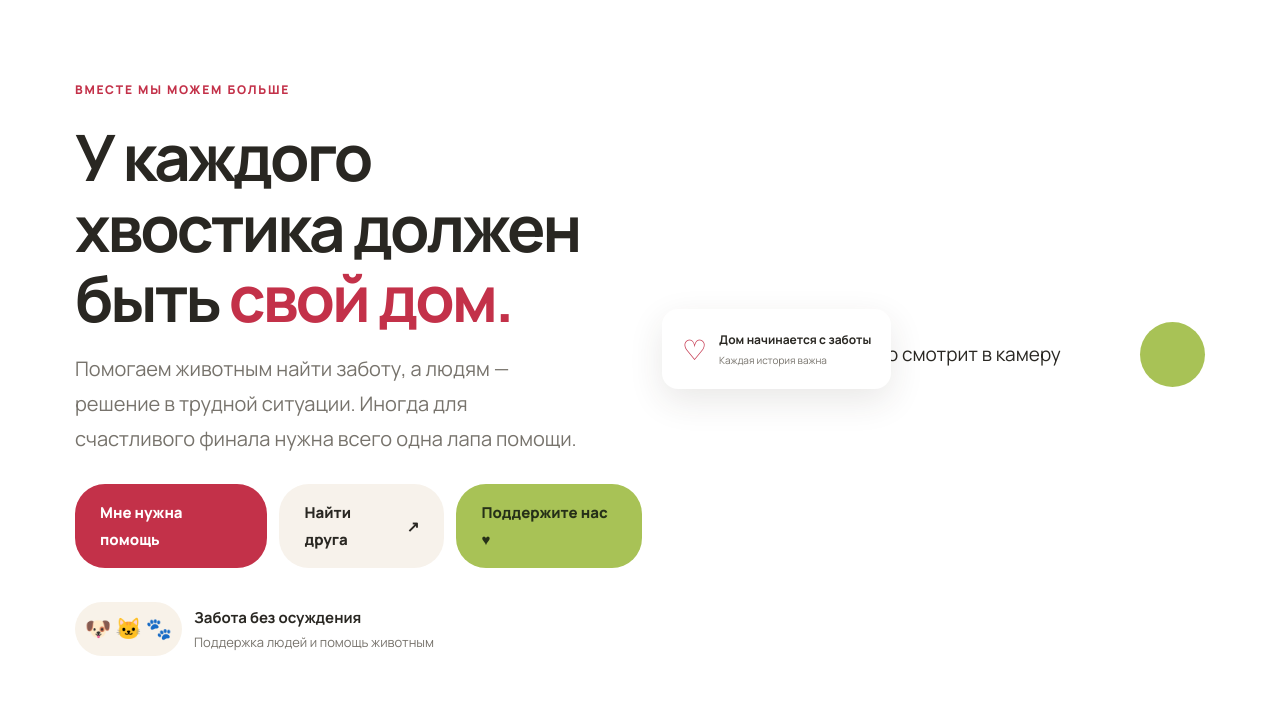
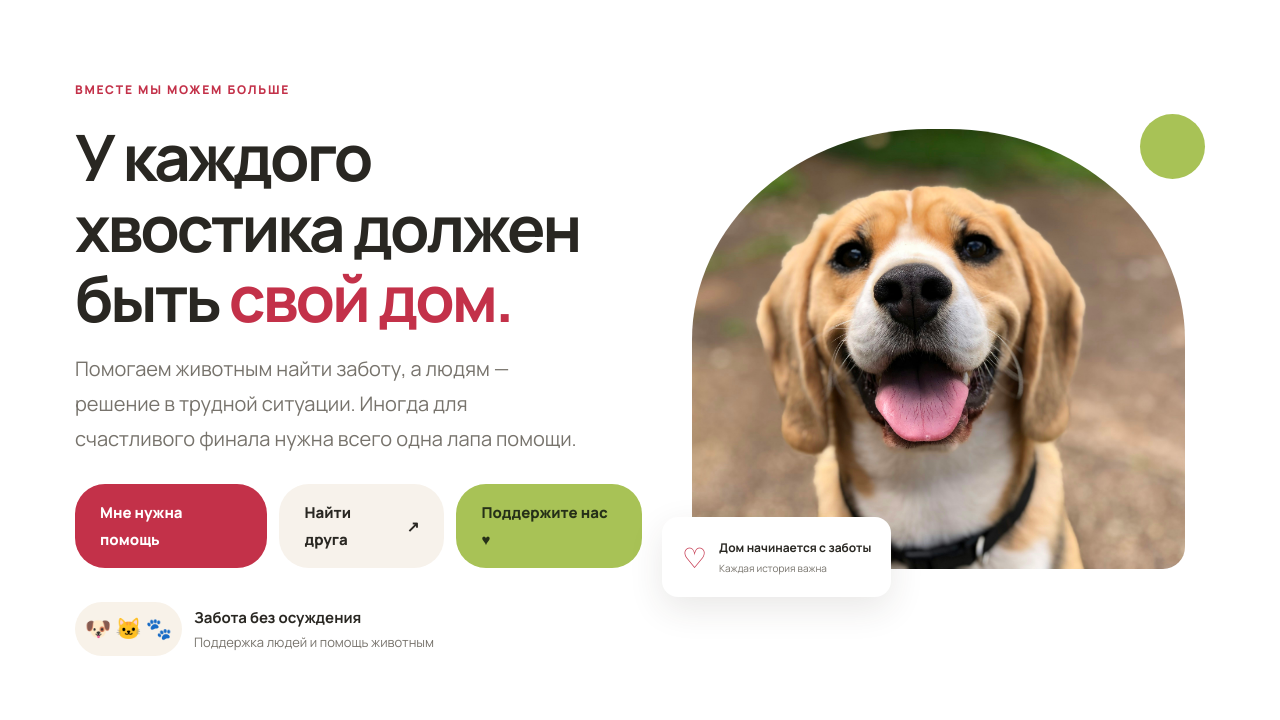
Before and after one commit to alexshrekoff/lapa_pomoschi, a plain HTML site: page index.html in a window 1280 px wide. Shown: the part 80-800 px from the top of the page. Drawn offline with Linux system fonts and the light colour scheme.

Commit message:
Update index.html

```diff
--- a/index.html
+++ b/index.html
@@ -30,7 +30,7 @@
     <div class="hero-note"><span class="avatar-stack">🐶 🐱 🐾</span><span><b>Забота без осуждения</b><small>Поддержка людей и помощь животным</small></span></div>
   </div>
   <div class="hero-art">
-    <img src="собака1?auto=format&fit=crop&w=1000&q=85" alt="Собака внимательно смотрит в камеру">
+    <img src="собака1.jpg?auto=format&fit=crop&w=1000&q=85" alt="Собака внимательно смотрит в камеру">
     <div class="floating-card"><span class="heart">♡</span><div><b>Дом начинается с заботы</b><small>Каждая история важна</small></div></div>
     <span class="sun-dot"></span>
   </div>
```
